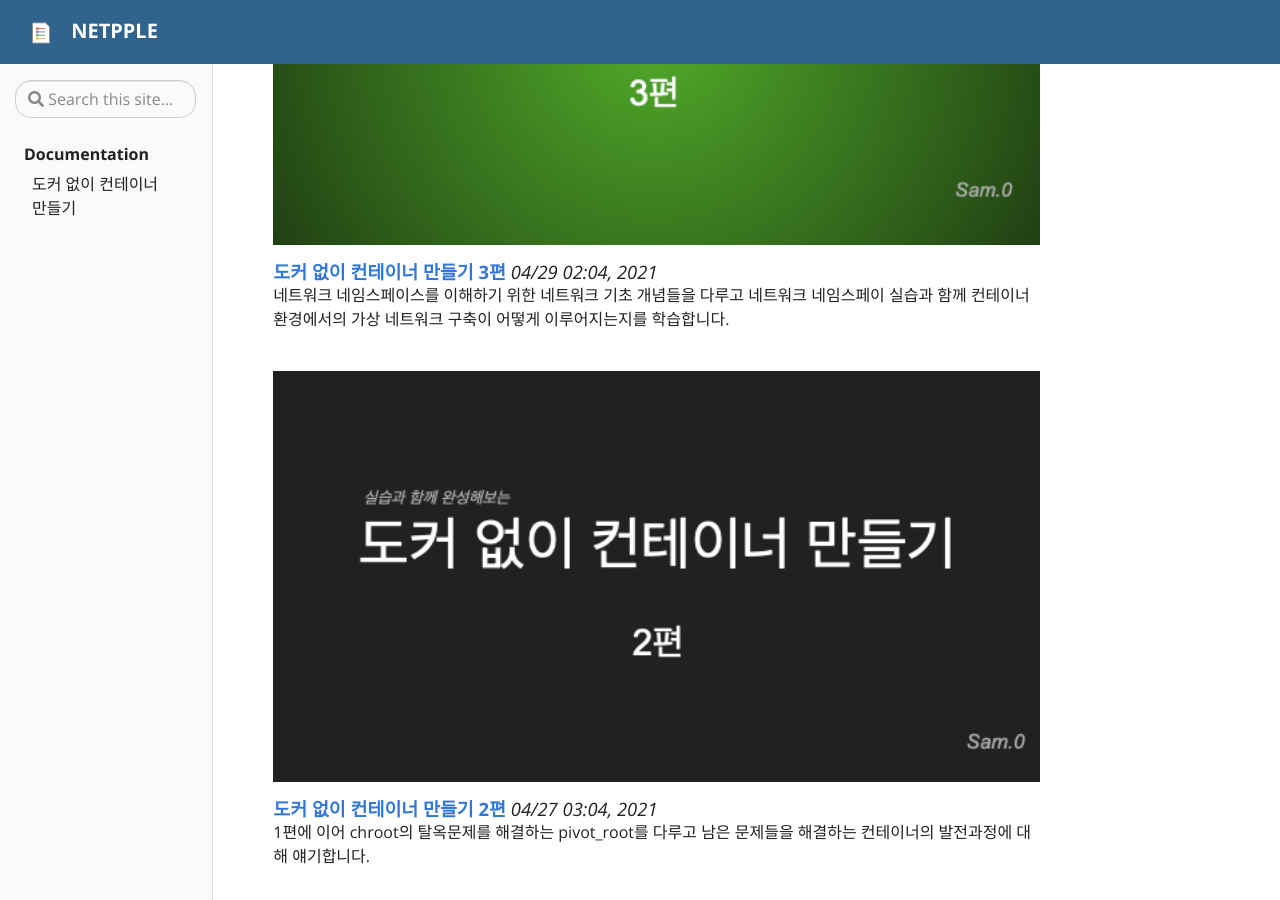
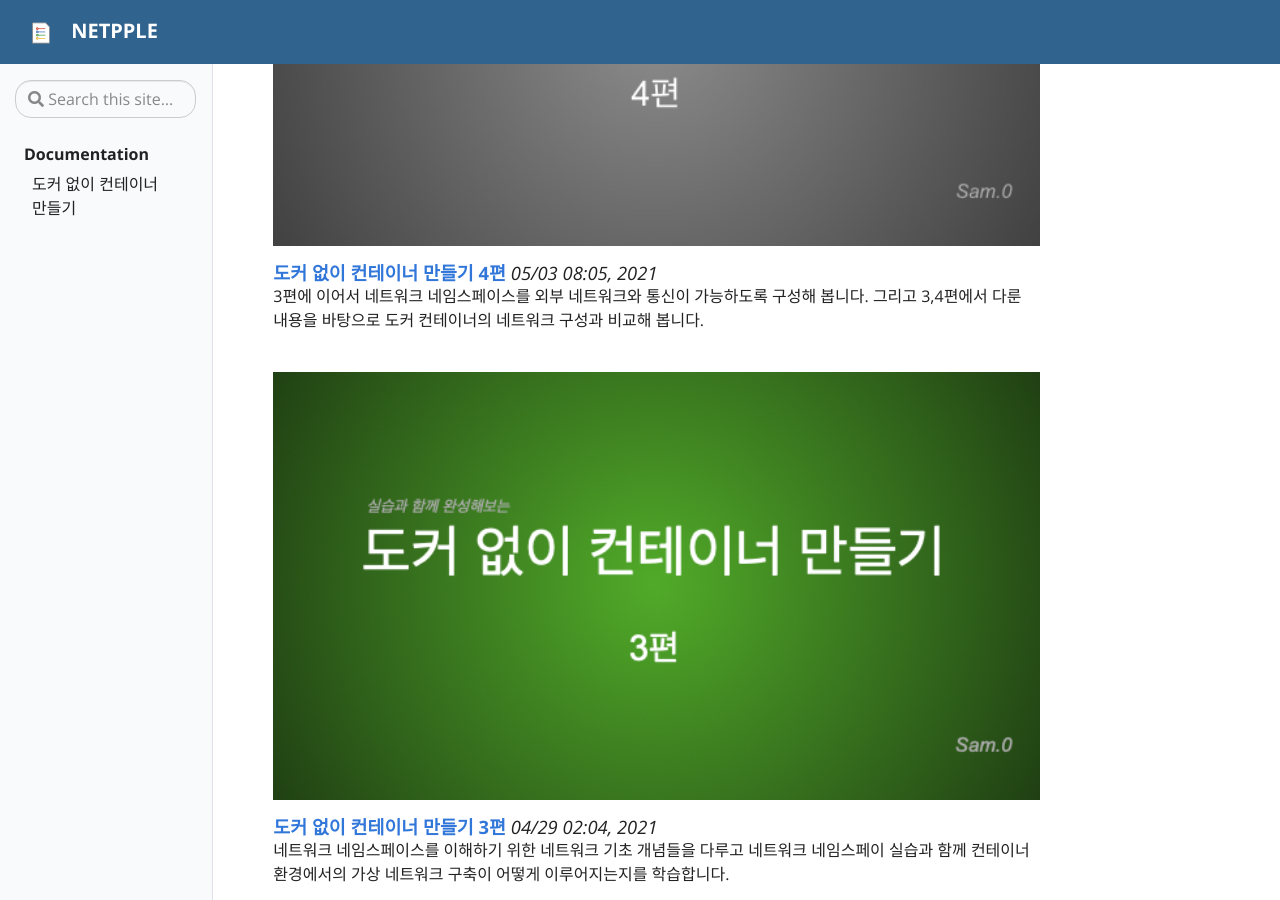
Before and after one commit to netpple/netpple.github.io, a Jekyll site: the page built from pages/index.md, in a window 1280 px wide and 900 px high, scrolled down 382 px. Built offline with Jekyll 4.4.1, drawn with Linux system fonts in a browser that asks for light colours.

Commit message:
chapter 4 network namespace 2 update

```diff
--- a/_docs/make-container-without-docker/network-namespace-2.md
+++ b/_docs/make-container-without-docker/network-namespace-2.md
@@ -1,8 +1,11 @@
 ---
-title: Network Namespace (2)
-description: network namespace
+title: 4편.Network Namespace (2)
+description: 3편에 이어서 네트워크 네임스페이스를 외부 네트워크와 통신이 가능하도록 구성해 봅니다. 그리고 3,4편에서 다룬 내용을 바탕으로 도커 컨테이너의 네트워크 구성과 비교해 봅니다.
+date: 2021-05-03 17:15:00 +09:00
+comments: true
 ---
+<div class="responsive-wrap">
+  <iframe src="https://docs.google.com/presentation/d/e/2PACX-1vR-PyHRVZo7V37hOMvFlK79zR8JFX8gJUqWOr0jzEt5n66DvOLV79OjBGoPGQquZOjhndTdXXWVQ0CY/embed?start=false&loop=false&delayms=3000" frameborder="0" width="100%" allowfullscreen="true" mozallowfullscreen="true" webkitallowfullscreen="true"></iframe>
+</div>
 
-# Network Namespace (2)
-
-준비 중입니다
+[[슬라이드 보기]](https://docs.google.com/presentation/d/1_jQJffjdNK0fOyWl83iPKU8xRp88uPE5vk6-IRIhmNk/edit#){:target="_blank"}
```
Also changed, not shown: _posts/2021-05-03-network-namespace-2.md (added, +16 -0 lines), _docs/assets/img/make-container-without-docker-intro-4.png (added).
